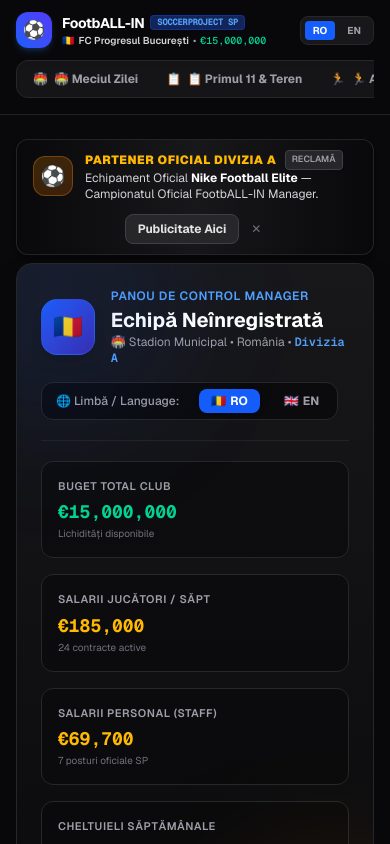
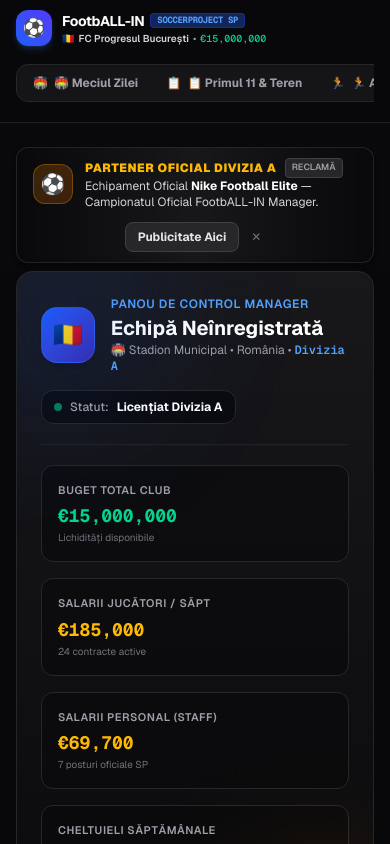
Before and after one commit to 5imi/FootbALL-IN, a Next.js app in the folder web/: page / in a window 390 px wide. Both pictures are taken after a click on the element 141 px from the left and 30 px from the top of the page. Shown: the top 844 px of the page. Built offline with nearby package versions, Linux system fonts and the light colour scheme.

Commit message:
fix: [proiect in dezvoltare] eliminare duplicare selector limba si optimizare layout header

```diff
--- a/web/src/app/page.tsx
+++ b/web/src/app/page.tsx
@@ -226,10 +226,10 @@
 
       {/* ─── Header Principal Unificat ─── */}
       <header className="sticky top-0 z-40 border-b border-zinc-800/80 bg-zinc-950/90 backdrop-blur-md">
-        <div className="mx-auto flex max-w-7xl flex-col sm:flex-row items-center justify-between gap-3 px-4 py-3 sm:px-6">
+        <div className="mx-auto flex max-w-[1450px] flex-col lg:flex-row items-center justify-between gap-3 px-4 py-2.5 sm:px-6">
 
           {/* Logo & Info Club Activ */}
-          <div className="flex items-center gap-3 w-full sm:w-auto justify-between sm:justify-start">
+          <div className="flex items-center gap-3 w-full lg:w-auto justify-between lg:justify-start shrink-0">
             <div className="flex items-center gap-2.5 cursor-pointer" onClick={() => setActiveTab('control')}>
               <div className="flex h-9 w-9 items-center justify-center rounded-xl bg-gradient-to-tr from-blue-600 to-indigo-600 shadow-md shadow-blue-500/20 text-lg">
                 ⚽
@@ -249,27 +249,11 @@
                 </p>
               </div>
             </div>
-
-            {/* Selector Limbă în Mobile */}
-            <div className="flex sm:hidden items-center gap-1 bg-zinc-900 p-1 rounded-lg border border-zinc-800 text-[10px]">
-              <button
-                onClick={() => handleLanguageChange('ro')}
-                className={`px-2 py-0.5 rounded font-bold ${language === 'ro' ? 'bg-blue-600 text-white' : 'text-zinc-400'}`}
-              >
-                RO
-              </button>
-              <button
-                onClick={() => handleLanguageChange('en')}
-                className={`px-2 py-0.5 rounded font-bold ${language === 'en' ? 'bg-blue-600 text-white' : 'text-zinc-400'}`}
-              >
-                EN
-              </button>
-            </div>
           </div>
 
           {/* Navigare Tab-uri & Limbă Desktop */}
-          <div className="flex items-center gap-3 w-full sm:w-auto overflow-x-auto pb-1 sm:pb-0">
-            <nav className="flex items-center gap-1 rounded-xl bg-zinc-900/90 p-1 border border-zinc-800 text-xs shadow-inner">
+          <div className="flex items-center gap-2.5 w-full lg:w-auto overflow-x-auto pb-1 lg:pb-0 [scrollbar-width:none] [-ms-overflow-style:none] [&::-webkit-scrollbar]:hidden">
+            <nav className="flex items-center gap-1 rounded-xl bg-zinc-900/90 p-1 border border-zinc-800 text-xs shadow-inner shrink-0">
               <button
                 onClick={() => setActiveTab('match')}
                 className={`flex items-center gap-1.5 rounded-lg px-3 py-1.5 font-bold transition-all whitespace-nowrap ${
@@ -357,8 +341,8 @@
               }}
             />
 
-            {/* Selector Limbă Desktop */}
-            <div className="hidden sm:flex items-center gap-1 bg-zinc-900 p-1 rounded-xl border border-zinc-800 text-xs">
+            {/* Selector Unic Limbă */}
+            <div className="flex items-center gap-1 bg-zinc-900 p-1 rounded-xl border border-zinc-800 text-xs">
               <button
                 onClick={() => handleLanguageChange('ro')}
                 className={`px-2.5 py-1 rounded-lg font-bold transition ${language === 'ro' ? 'bg-blue-600 text-white' : 'text-zinc-400 hover:text-white'}`}
@@ -380,7 +364,7 @@
       </header>
 
       {/* ─── Main Content Area ─── */}
-      <main className="mx-auto max-w-7xl px-4 py-6 sm:px-6 space-y-6">
+      <main className="mx-auto max-w-[1450px] px-4 py-6 sm:px-6 space-y-6">
 
         {/* Spațiu Publicitar / Partener Oficial (Monetizare) */}
         <AdBanner format="leaderboard" className="mb-2" />
--- a/web/src/components/ControlPanelView.tsx
+++ b/web/src/components/ControlPanelView.tsx
@@ -54,29 +54,11 @@
             </div>
           </div>
 
-          {/* Selector Limbă Internațională */}
-          <div className="flex items-center gap-3 self-start md:self-auto bg-zinc-950/80 p-1.5 rounded-xl border border-zinc-800">
-            <span className="text-xs text-zinc-400 px-2 font-medium">🌐 {t('cp_language')}:</span>
-            <button
-              onClick={() => onLanguageChange('ro')}
-              className={`px-3 py-1 text-xs rounded-lg font-bold transition flex items-center gap-1 ${
-                language === 'ro'
-                  ? 'bg-blue-600 text-white shadow'
-                  : 'text-zinc-400 hover:text-white'
-              }`}
-            >
-              <span>🇷🇴</span> RO
-            </button>
-            <button
-              onClick={() => onLanguageChange('en')}
-              className={`px-3 py-1 text-xs rounded-lg font-bold transition flex items-center gap-1 ${
-                language === 'en'
-                  ? 'bg-blue-600 text-white shadow'
-                  : 'text-zinc-400 hover:text-white'
-              }`}
-            >
-              <span>🇬🇧</span> EN
-            </button>
+          {/* Statut Licență Club Divizia A */}
+          <div className="flex items-center gap-2 self-start md:self-auto bg-zinc-950/80 px-3 py-2 rounded-xl border border-zinc-800 text-xs">
+            <span className="h-2 w-2 rounded-full bg-emerald-400 animate-pulse"></span>
+            <span className="text-zinc-400 font-medium">Statut:</span>
+            <span className="font-bold text-white">Licențiat Divizia A</span>
           </div>
         </div>
 
```
